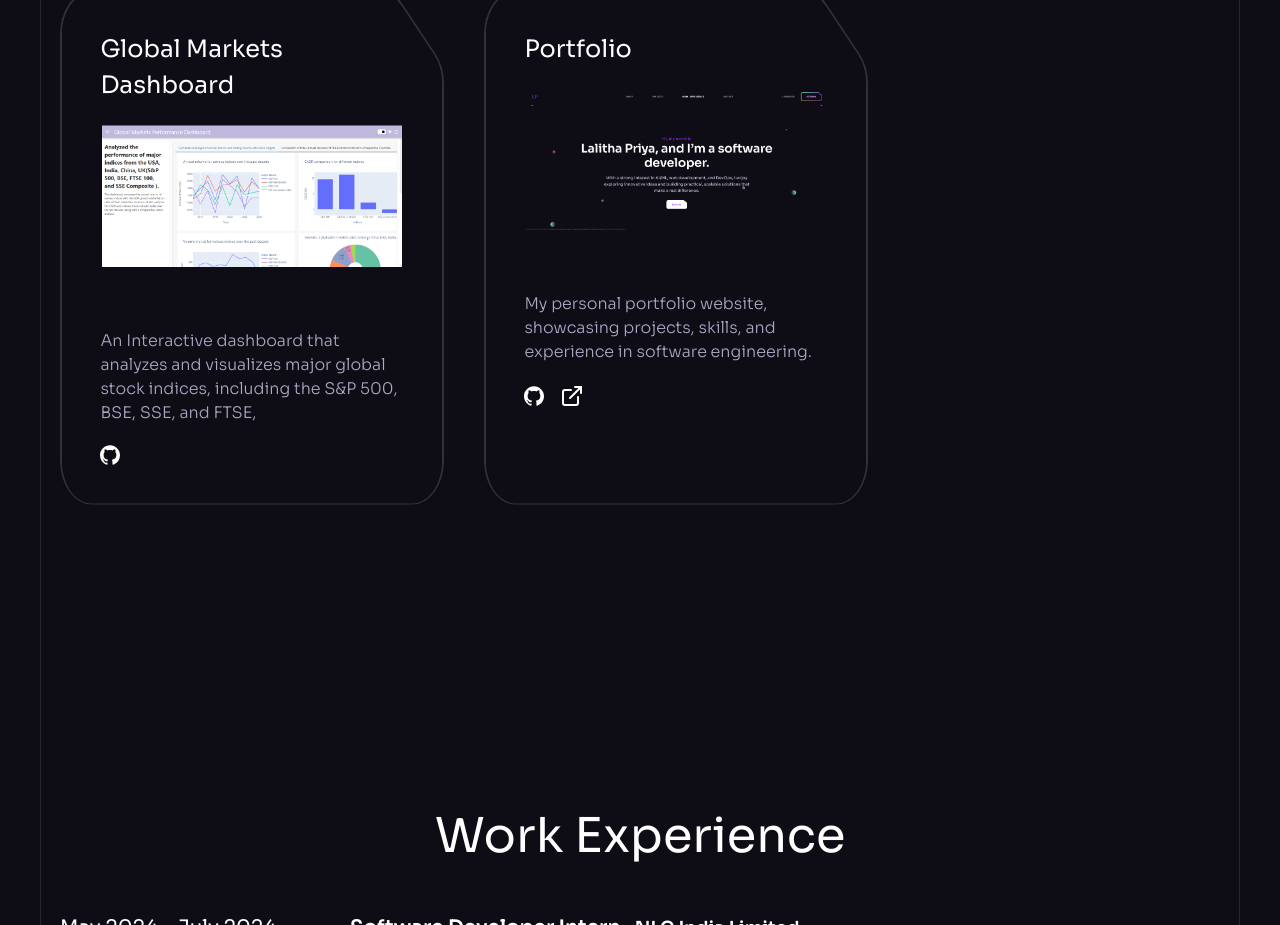
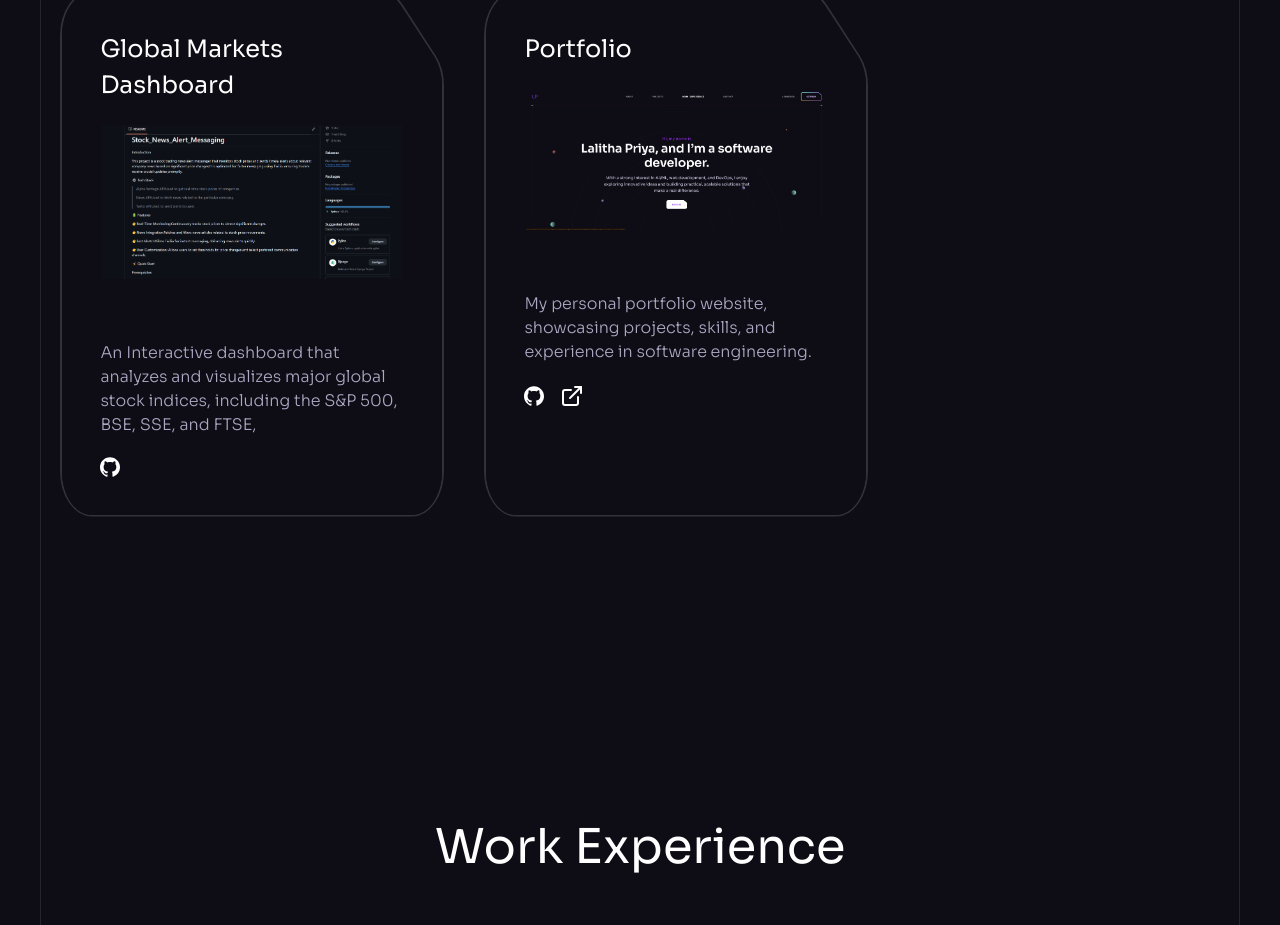
Before and after one commit to sherlockmoriarity/portfolio, a React (Vite) app: page / in a window 1280 px wide. Shown: the part 2840-3765 px from the top of the page. Built offline with nearby package versions, Linux system fonts and the light colour scheme.

Commit message:
Update index.js

```diff
--- a/src/constants/index.js
+++ b/src/constants/index.js
@@ -1,3 +1,4 @@
+import pr3 from "../assets/pr3.png";
 
 import {
 
@@ -300,7 +301,7 @@ import {
 
       html_url: 'https://github.com/sherlockmoriarity/markets',
       homepage: '',
-      image:"./src/assets/pr5.png",
+      image:pr3,
       backgroundUrl: "./src/assets/benefits/card-1.svg",
     },
     {
```
